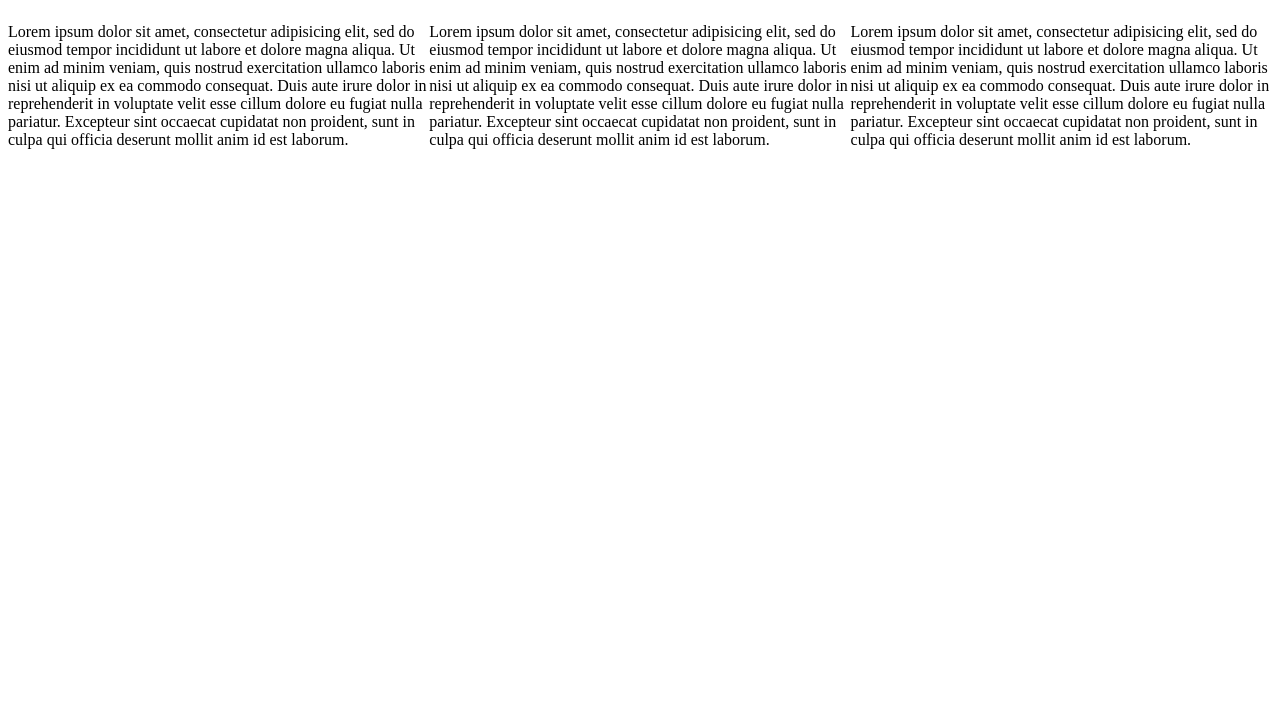
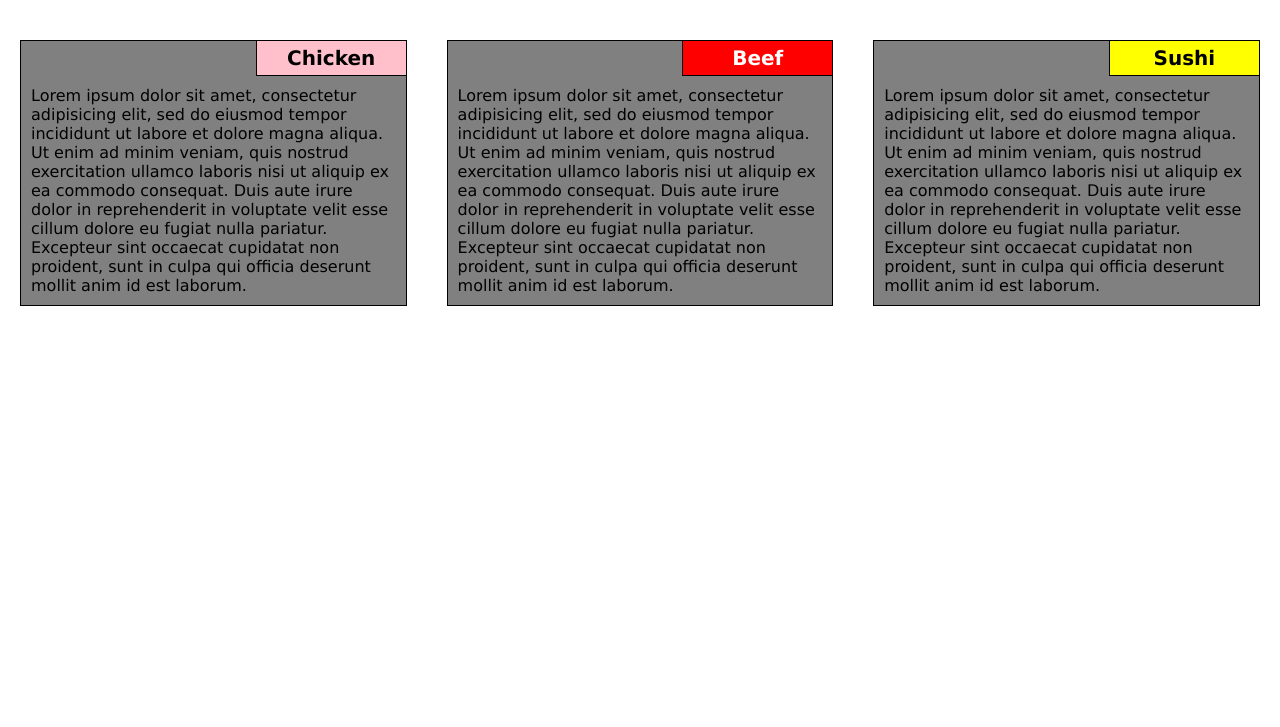
Before and after one commit to foofson/coursera-jhu-web-dev, a plain HTML site: page module2-solution/index.html in a window 1280 px wide. Shown: the part 73-800 px from the top of the page. Drawn offline with Linux system fonts and the light colour scheme.

Commit message:
Add the rest of the solution

```diff
--- a/module2-solution/css/styles.css
+++ b/module2-solution/css/styles.css
@@ -1,6 +1,70 @@
+/********** Base styles **********/
+* {
+  box-sizing: border-box;
+  margin: 0;
+  padding: 0;
+}
+
+h1 {
+  margin: 30px 20px 30px 20px;
+  text-align: center;
+}
+
+h1, h2, p {
+  font-family: Verdana, Geneva, sans-serif;
+}
+
+h1 {
+  font-size: 1.75em;
+}
+
+h2 {
+  font-size: 1.25em;
+}
+
+section {
+  position: relative;
+  padding: 10px 10px 45px 10px;
+  background-color: grey;
+  border: 1px solid black;
+}
+
+.section-title {
+  width: 150px;
+  text-align: center;
+  position: absolute;
+  top: 0px;
+  right: 0px;
+  padding: 5px;
+  border: solid black;
+  border-width: 0px 0px 1px 1px;
+}
+
+.section-content {
+  position: relative;
+  top: 35px;
+}
+
+#chicken {
+  background-color: pink;
+}
+
+#beef {
+  background-color: red;
+  color: white;
+}
+
+#sushi {
+  background-color: yellow;
+}
+
 /* Simple Responsive Framework. */
 .row {
   width: 100%;
+}
+
+.cell {
+  padding: 20px;
 }
 
 /********** Desktop devices only **********/
--- a/module2-solution/index.html
+++ b/module2-solution/index.html
@@ -10,8 +10,10 @@
   <h1>Our Menu</h1>
 
   <div class="row">
-    <div class="col-lg-4 col-md-6 col-sm-12">
-      <p>
+    <div class="cell col-lg-4 col-md-6 col-sm-12">
+      <section>
+        <h2 id="chicken" class="section-title">Chicken</h2>
+        <p class="section-content">
           Lorem ipsum dolor sit amet, consectetur adipisicing elit, sed do eiusmod
           tempor incididunt ut labore et dolore magna aliqua. Ut enim ad minim veniam,
           quis nostrud exercitation ullamco laboris nisi ut aliquip ex ea commodo
@@ -19,9 +21,12 @@
           cillum dolore eu fugiat nulla pariatur. Excepteur sint occaecat cupidatat non
           proident, sunt in culpa qui officia deserunt mollit anim id est laborum.
         </p>
+      </section>
     </div>
-    <div class="col-lg-4 col-md-6 col-sm-12">
-      <p>
+    <div class="cell col-lg-4 col-md-6 col-sm-12">
+      <section>
+        <h2 id="beef" class="section-title">Beef</h2>
+        <p class="section-content">
           Lorem ipsum dolor sit amet, consectetur adipisicing elit, sed do eiusmod
           tempor incididunt ut labore et dolore magna aliqua. Ut enim ad minim veniam,
           quis nostrud exercitation ullamco laboris nisi ut aliquip ex ea commodo
@@ -29,9 +34,12 @@
           cillum dolore eu fugiat nulla pariatur. Excepteur sint occaecat cupidatat non
           proident, sunt in culpa qui officia deserunt mollit anim id est laborum.
         </p>
+      </section>
     </div>
-    <div class="col-lg-4 col-md-12 col-sm-12">
-      <p>
+    <div class="cell col-lg-4 col-md-12 col-sm-12">
+      <section>
+        <h2 id="sushi" class="section-title">Sushi</h2>
+        <p class="section-content">
           Lorem ipsum dolor sit amet, consectetur adipisicing elit, sed do eiusmod
           tempor incididunt ut labore et dolore magna aliqua. Ut enim ad minim veniam,
           quis nostrud exercitation ullamco laboris nisi ut aliquip ex ea commodo
@@ -39,6 +47,7 @@
           cillum dolore eu fugiat nulla pariatur. Excepteur sint occaecat cupidatat non
           proident, sunt in culpa qui officia deserunt mollit anim id est laborum.
         </p>
+      </section>
     </div>
   </div>
 </body>
```
Lines whose indentation alone changed are shown as unchanged.
